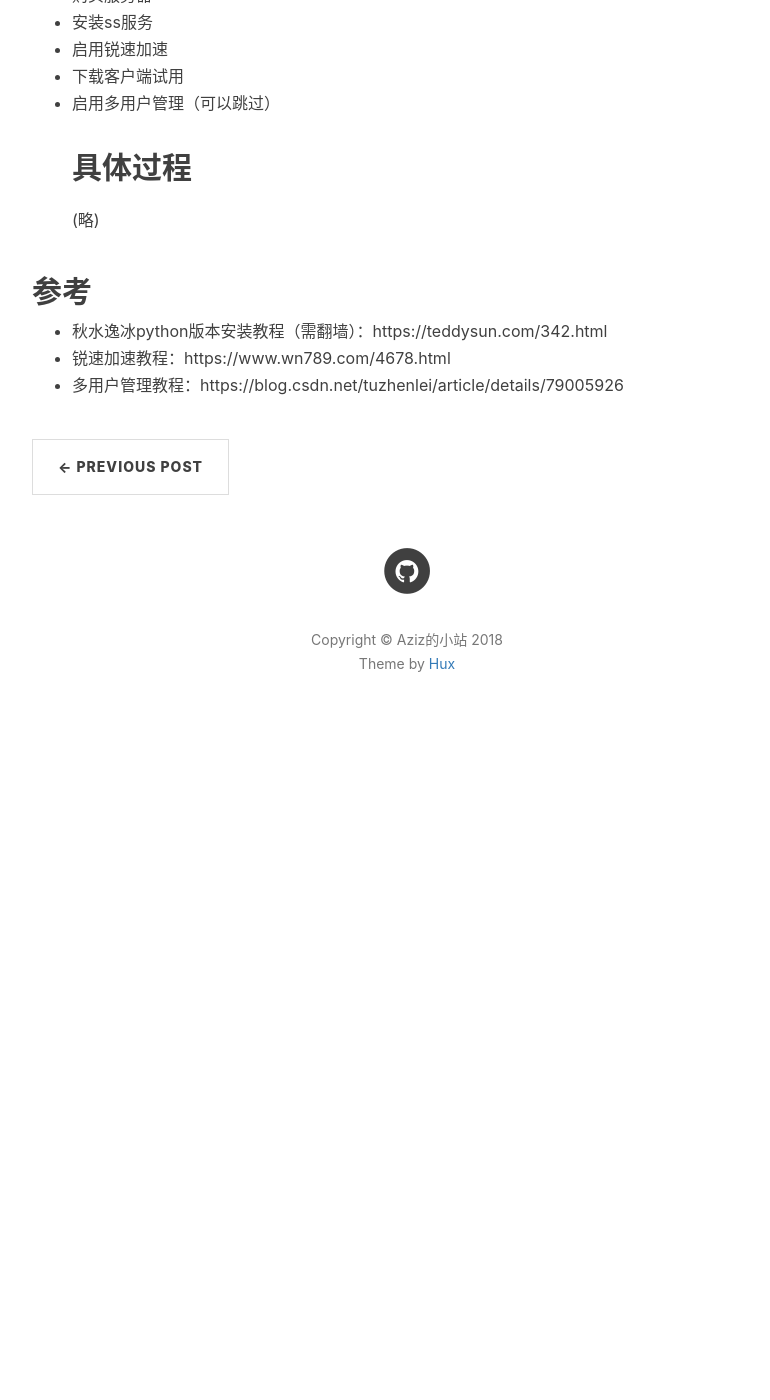
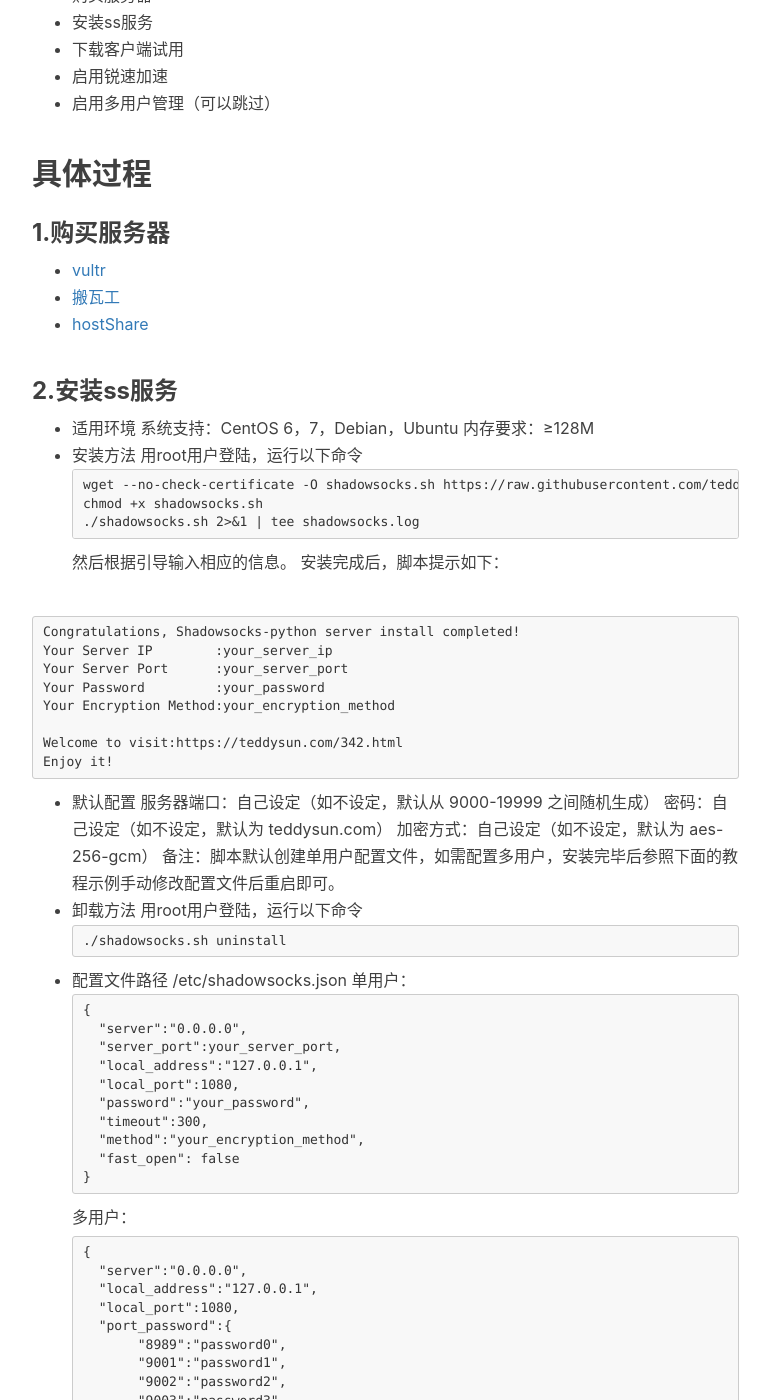
Before and after one commit to seolin/seolin.github.io, a Jekyll site: the page built from _posts/2018-08-16-world_out_of_wall.markdown, in a window 1280 px wide and 1400 px high, scrolled down 820 px. Shown: the whole window, without its empty margins (233-1003 px from the left). Built offline with Jekyll 4.4.1, drawn with Linux system fonts in a browser that asks for light colours; before the commit the page ends 1588 px from its top, so only the background shows below that; some of the changed text lies outside the part shown.

Commit message:
world_out_of_wall

````diff
--- a/_posts/2018-08-16-world_out_of_wall.markdown
+++ b/_posts/2018-08-16-world_out_of_wall.markdown
@@ -19,13 +19,125 @@ tags:
 ## 内容概述
 + 购买服务器
 + 安装ss服务
++ 下载客户端试用
 + 启用锐速加速
-+ 下载客户端试用
 + 启用多用户管理（可以跳过）
+
 ## 具体过程
-(略)
+
+### 1.购买服务器
++ [vultr](https://www.vultr.com/)
++ [搬瓦工](http://banwagong.cn/)
++ [hostShare](http://www.hostshare.cn/)
+
+### 2.安装ss服务
+
++ 适用环境
+系统支持：CentOS 6，7，Debian，Ubuntu
+内存要求：≥128M
++ 安装方法
+用root用户登陆，运行以下命令
+```
+wget --no-check-certificate -O shadowsocks.sh https://raw.githubusercontent.com/teddysun/shadowsocks_install/master/shadowsocks.sh
+chmod +x shadowsocks.sh
+./shadowsocks.sh 2>&1 | tee shadowsocks.log
+```
+然后根据引导输入相应的信息。
+安装完成后，脚本提示如下：
+
+```
+Congratulations, Shadowsocks-python server install completed!
+Your Server IP        :your_server_ip
+Your Server Port      :your_server_port
+Your Password         :your_password
+Your Encryption Method:your_encryption_method
+
+Welcome to visit:https://teddysun.com/342.html
+Enjoy it!
+```
++ 默认配置
+服务器端口：自己设定（如不设定，默认从 9000-19999 之间随机生成）
+密码：自己设定（如不设定，默认为 teddysun.com）
+加密方式：自己设定（如不设定，默认为 aes-256-gcm）
+备注：脚本默认创建单用户配置文件，如需配置多用户，安装完毕后参照下面的教程示例手动修改配置文件后重启即可。
++ 卸载方法
+用root用户登陆，运行以下命令
+```
+./shadowsocks.sh uninstall
+```
++ 配置文件路径
+/etc/shadowsocks.json
+单用户：
+```
+{
+    "server":"0.0.0.0",
+    "server_port":your_server_port,
+    "local_address":"127.0.0.1",
+    "local_port":1080,
+    "password":"your_password",
+    "timeout":300,
+    "method":"your_encryption_method",
+    "fast_open": false
+}
+```
+多用户：
+```
+{
+    "server":"0.0.0.0",
+    "local_address":"127.0.0.1",
+    "local_port":1080,
+    "port_password":{
+         "8989":"password0",
+         "9001":"password1",
+         "9002":"password2",
+         "9003":"password3",
+         "9004":"password4"
+    },
+    "timeout":300,
+    "method":"your_encryption_method",
+    "fast_open": false
+}
+```
++ 使用命令
+启动：/etc/init.d/shadowsocks start
+停止：/etc/init.d/shadowsocks stop
+重启：/etc/init.d/shadowsocks restart
+状态：/etc/init.d/shadowsocks status
+
+### 客户端下载
++ windowsPC版本（官方）
+https://github.com/shadowsocks/shadowsocks-windows/releases
++ mac版本
+https://github.com/shadowsocks/ShadowsocksX-NG/releases
++ Android版本（官方）
+https://github.com/shadowsocks/shadowsocks-android/releases
++ IOS版本
+截止2018年8月17号，还能在中国appStore上下载到SsrConnectPro。
+如果下载不到了可以参考：https://github.com/j-proxy/iossos，大概思路是通过pp助手安装以前版本的ss客户端
+
+### 启用锐速加速
++ 概述
+锐速原版是需要钱的，这里提供的是锐速破解版本的安装方式，不支持OpenVZ虚拟技术架构
++ 内核检查
+锐速的安装对系统内核有一定的要求，目前支持的内核如下
+* CentOS-6.8：2.6.32-642.el7.x86_64
+* CentOS-7.2：3.10.0-327.el7.x86_64
+* CentOS：4.4.0-x86_64-linode63
+* Ubuntu_14.04：4.2.0-35-generic
+* Debian_8：3.16.0-4-amd64
++ 锐速破解版安装方法
+以root用户登陆，执行以下命令
+```
+wget -N --no-check-certificate https://github.com/91yun/serverspeeder/raw/master/serverspeeder.sh && bash serverspeeder.sh
+```
++ 锐速破解版卸载方法
+以root用户登陆，执行以下命令
+```
+﻿chattr -i /serverspeeder/etc/apx* && /serverspeeder/bin/serverSpeeder.sh uninstall -f
+```
 
 ## 参考
 + 秋水逸冰python版本安装教程（需翻墙）：https://teddysun.com/342.html
++ shadowsocks客户端下载：https://shadowsocks.org/en/download/clients.html
 + 锐速加速教程：https://www.wn789.com/4678.html
 + 多用户管理教程：https://blog.csdn.net/tuzhenlei/article/details/79005926
````
